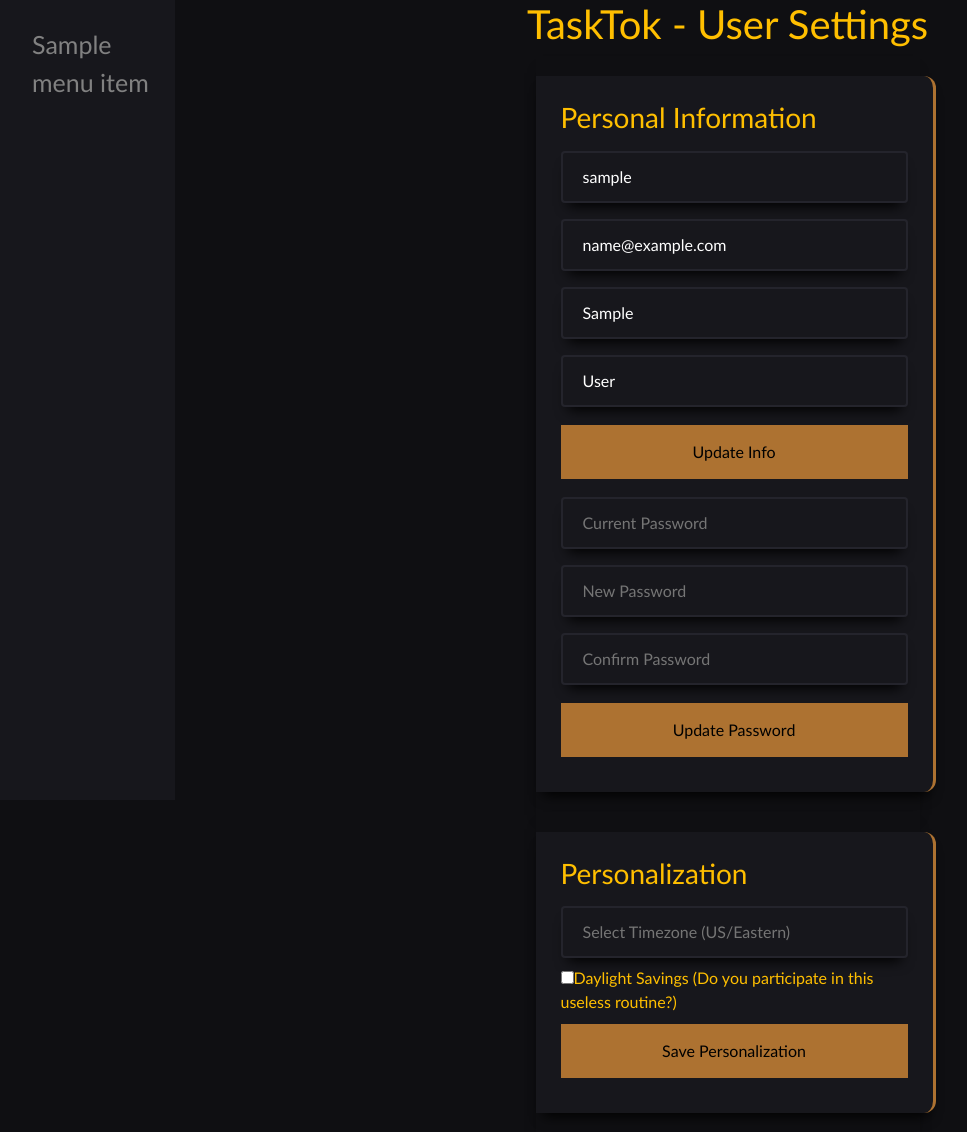
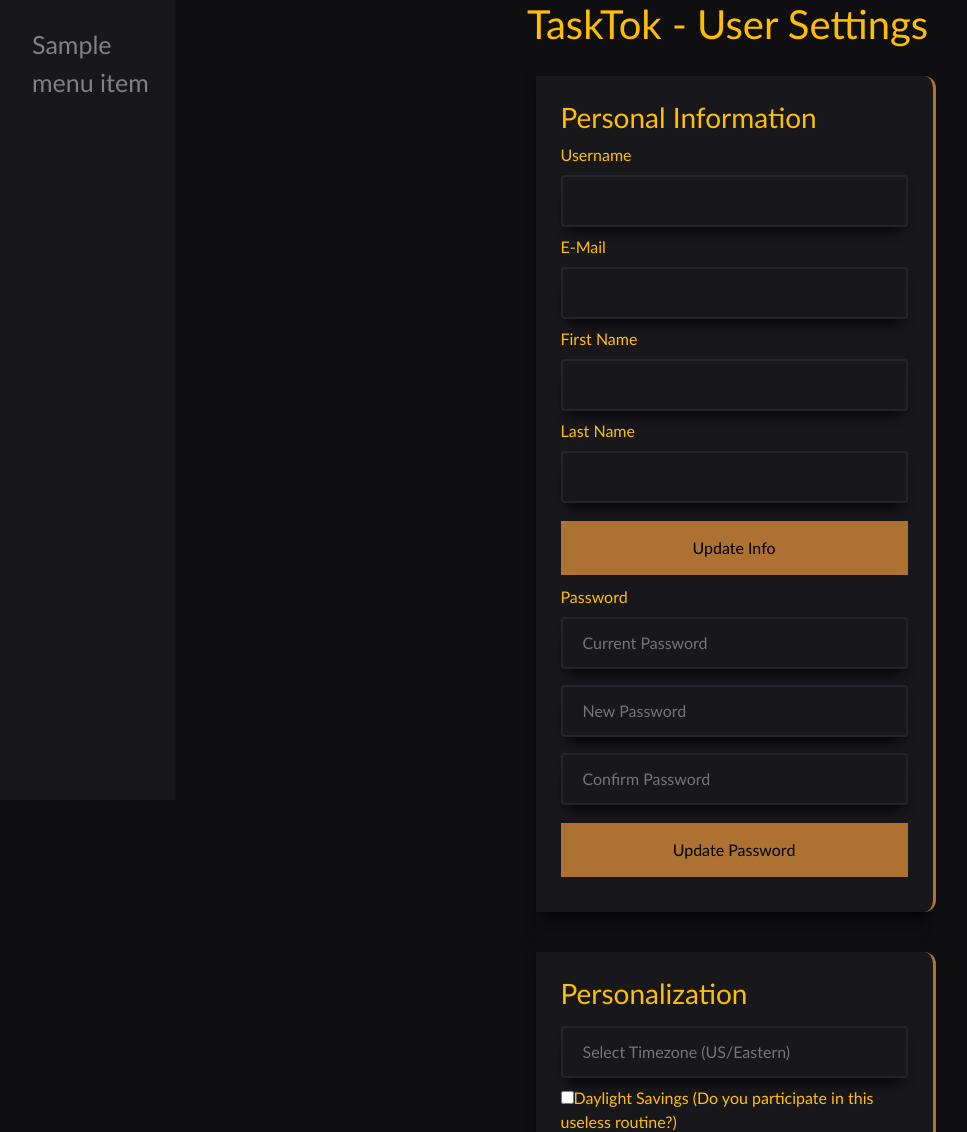
Before and after one commit to Good-Enough-Incorporated/TaskTok, a Flask app: template TaskTok/templates/profile.html in a window 1280 px wide. Shown: the top 1132 px of the page, without its empty margins (0-967 px from the left). Run offline with Flask 3, Linux system fonts and the light colour scheme; tables that the repository leaves empty hold one stand-in row (values such as "Sample post"); the template is opened without the code that fills it: values that come from a table or form of the project are taken from there, most other values are stand-ins (such as "Sample title", 1, 10 or a date in 2020); one stand-in notice (Sample message) is shown; parts of the project's set-up code (start-up, migrations or seed data) failed here and were passed over; some libraries are stand-ins or nearby versions.

Commit message:
fix celery (bandaid...)

```diff
--- a/TaskTok/__init__.py
+++ b/TaskTok/__init__.py
@@ -1,4 +1,5 @@
 from .Server import create_app
 
-if __name__ == '__main__':
-    app = create_app()
+#TODO: when uncommented, celery doesn't load its configs
+#if __name__ == '__main__':
+app = create_app()
--- a/TaskTok/forms.py
+++ b/TaskTok/forms.py
@@ -59,6 +59,31 @@ def validate_username(form, field):
         return  # String contains valid characters only
     raise ValidationError('Username may only contain letters and numbers')
 
+def validate_first_name(form, field):
+    min_length = 2
+    max_length = 50
+
+    if len(field.data) < min_length:
+        raise ValidationError('First Name must be at least 2 characters.')
+    if len(field.data) > max_length:
+        raise ValidationError('First name must not be more than 50 characters.')
+    # Allowing a broader range of characters, including certain special characters like hyphens and apostrophes
+    if not re.match(r'^[A-Za-zÀ-ÖØ-öø-ÿ-.\' ]*$', field.data):
+        raise ValidationError('First name may only contain letters, hyphens, periods, apostrophes, and spaces')
+
+def validate_last_name(form, field):
+    min_length = 2
+    max_length = 50
+
+    if len(field.data) < min_length:
+        raise ValidationError('Last Name must be at least 2 characters.')
+    if len(field.data) > max_length:
+        raise ValidationError('Last name must not be more than 50 characters.')
+    # Allowing a broader range of characters, including certain special characters like hyphens and apostrophes
+    if not re.match(r'^[A-Za-zÀ-ÖØ-öø-ÿ-.\' ]*$', field.data):
+        raise ValidationError('Las name may only contain letters, hyphens, periods, apostrophes, and spaces')
+
+
 
 class NewUserForm(FlaskForm):
     email = StringField('Email', validators=[InputRequired(), validate_email])
@@ -83,13 +108,14 @@ class ResetPasswordForm(FlaskForm):
         if field.data != self.password.data:
             raise ValidationError("Passwords do not match, please try again.")
 
-class UpdateSettingsForm(FlaskForm):
+class UpdatePersonalInfoForm(FlaskForm):
 
-    username = StringField('Username',validators=[InputRequired(), validate_username] )
-    email = StringField('E-Mail',validators=[InputRequired(), validate_email] )
-    first_name = StringField('First Name',validators=[InputRequired(), validate_username] )
-    last_name =  StringField('Last Name',validators=[InputRequired(), validate_username] )
+    username = StringField('Username',validators=[InputRequired(), validate_username])
+    email = StringField('E-Mail',validators=[InputRequired(), validate_email])
+    first_name = StringField('First Name',validators=[InputRequired(), validate_first_name])
+    last_name =  StringField('Last Name',validators=[InputRequired(), validate_last_name])
 
+class UpdateCredentialsForm(FlaskForm):
     current_password = PasswordField('Password', validators=[InputRequired(), validate_password])
     new_password = PasswordField('Confirm Password', validators=[InputRequired(), validate_password])
     new_password_confirm = PasswordField('Confirm Password', validators=[InputRequired(), validate_password])
--- a/TaskTok/templates/profile.html
+++ b/TaskTok/templates/profile.html
@@ -67,6 +67,33 @@
         .taskTokInput {
             color: white;
         }
+
+        .taskTokReadOnly {
+            background: #17171c;
+            width: 100%;
+            padding: 12px 20px;
+            margin: 8px 0;
+            box-sizing: border-box;
+			border: 2px solid rgba(51,51,61,0.48);
+			border-radius: 4px;
+			-webkit-box-shadow: 0px 10px 13px -7px #000000, 5px 5px 4px 1px rgba(0,0,0,0);
+			box-shadow: 0px 10px 13px -7px #000000, 5px 5px 4px 1px rgba(0,0,0,0);
+            color: gray;
+        }
+
+        ul.errors {
+            border: 1px solid red; /* Red border around the list */
+            background-color: #ffe6e6; /* Light red background color for visibility */
+            padding: 10px; /* Some padding inside the box */
+            margin: 10px 0; /* Margin to separate the error box from other elements */
+            list-style-type: none; /* Removes the default bullet points */
+        }
+
+        ul.errors li {
+            color: red; /* Red text color for the list items */
+            font-size: 0.9em; /* Adjust the font size as needed */
+        }
+
 
 
         .settings-section h3 {
@@ -209,33 +236,84 @@
 
 
                 <input type="hidden" name="csrf_token" value="{{ csrf_token }}">
+                {{personal_info_form.hidden_tag()}}
 
-                {{form.hidden_tag()}}
-                {{form.username(class_='taskTokInput', placeholder_='Username', id_='username', value_=username)}}
-                {{form.email(class_='taskTokInput', placeholder_='E-Mail', id_='email', value_=email)}}
-                {{form.first_name(class_='taskTokInput', placeholder_='First Name', id_='first_name', value_=first_name)}}
-                {{form.last_name(class_='taskTokInput', placeholder_='Last Name', id_='last_name', value_=last_name)}}
+                <!---------- username input ---------->
+                <div>
+                    <label for="username">{{ personal_info_form.username.label }}</label><br>
+                    {{ personal_info_form.username(class='taskTokReadOnly', readonly='readonly') }}<br>
+                    {% if personal_info_form.username.errors %}
+                        <ul class="errors">
+                            {% for error in personal_info_form.username.errors %}
+                                <li>{{ error }}</li>
+                            {% endfor %}
+                        </ul>
+                    {% endif %}
+                </div>
 
-            {% with messages = get_flashed_messages(with_categories=true) %}
-                {% if messages %}
-                    {% for category, message in messages %}
-                        {% if category=='update_credentials'%}
-                        <div class="toast-container  flash-animate">
-                        {{ message }}
-                        </div>
-                        {% endif %}
-                    {% endfor %}
-                {% endif %}
-            {% endwith %}
+                <!---------- email input ---------->
+                <div>
+                    <label for="email">{{ personal_info_form.email.label }}</label><br>
+                    {{ personal_info_form.email(class='taskTokReadOnly', readonly='readonly') }}<br>
+                    {% if personal_info_form.email.errors %}
+                        <ul class="errors">
+                            {% for error in personal_info_form.email.errors %}
+                                <li>{{ error }}</li>
+                            {% endfor %}
+                        </ul>
+                    {% endif %}
+                </div>
+
+                <!---------- first_name input ---------->
+                <div>
+                    <label for="first_name">{{ personal_info_form.first_name.label }}</label><br>
+                    {{ personal_info_form.first_name(class='taskTokInput') }}<br>
+                    {% if personal_info_form.first_name.errors %}
+                        <ul class="errors">
+                            {% for error in personal_info_form.first_name.errors %}
+                                <li>{{ error }}</li>
+                            {% endfor %}
+                        </ul>
+                    {% endif %}
+                </div>
+                <!---------- last_name input ---------->
+                <div>
+                    <label for="last_name">{{ personal_info_form.last_name.label }}</label><br>
+                    {{ personal_info_form.last_name(class='taskTokInput') }}<br>
+                    {% if personal_info_form.last_name.errors %}
+                        <ul class="errors">
+                            {% for error in personal_info_form.last_name.errors %}
+                                <li>{{ error }}</li>
+                            {% endfor %}
+                        </ul>
+                    {% endif %}
+                </div>
+
 
             <button id="update_userinfo_btn">Update Info</button>
             </form>
             <form action="{{ url_for('views.userSettings', form_id='update_credentials') }}" method="post">
-                {{form.hidden_tag()}}
+                {{credential_form.hidden_tag()}}
                 <input type="hidden" name="csrf_token" value="{{ csrf_token }}">
-                {{form.current_password(class_='taskTokInput', placeholder_='Current Password', id_='current_password')}}
-                {{form.new_password(class_='taskTokInput', placeholder_='New Password', id_='new_password')}}
-                {{form.new_password_confirm(class_='taskTokInput', placeholder_='Confirm Password', id_='new_password_confirm')}}
+
+                {{credential_form.hidden_tag()}}
+                <!---------- current_password input ---------->
+                <div>
+                    <label for="username">{{ credential_form.current_password.label }}</label><br>
+                    {{ credential_form.current_password(class='taskTokInput', placeholder="Current Password") }}<br>
+                    {% if credential_form.current_password.errors %}
+                        <ul class="errors">
+                            {% for error in credential_form.current_password.errors %}
+                                <li>{{ error }}</li>
+                            {% endfor %}
+                        </ul>
+                    {% endif %}
+                </div>
+
+
+
+                {{credential_form.new_password(class_='taskTokInput', placeholder_='New Password', id_='new_password')}}
+                {{credential_form.new_password_confirm(class_='taskTokInput', placeholder_='Confirm Password', id_='new_password_confirm')}}
                 <button id="update_userpassword_btn">Update Password</button>
             </form>
 
```
Also changed, not shown: TaskTok/blueprints/views.py (+43 -10 lines).
